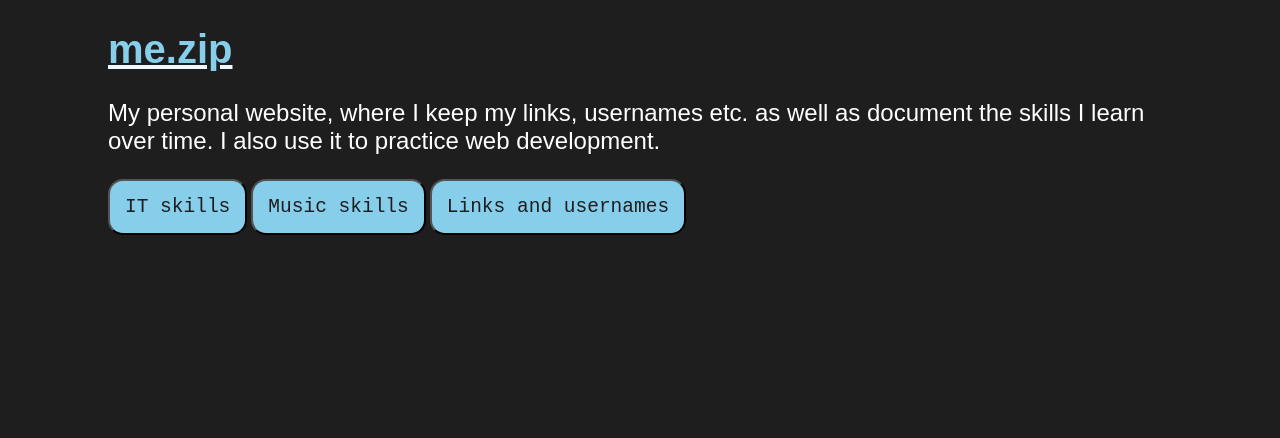
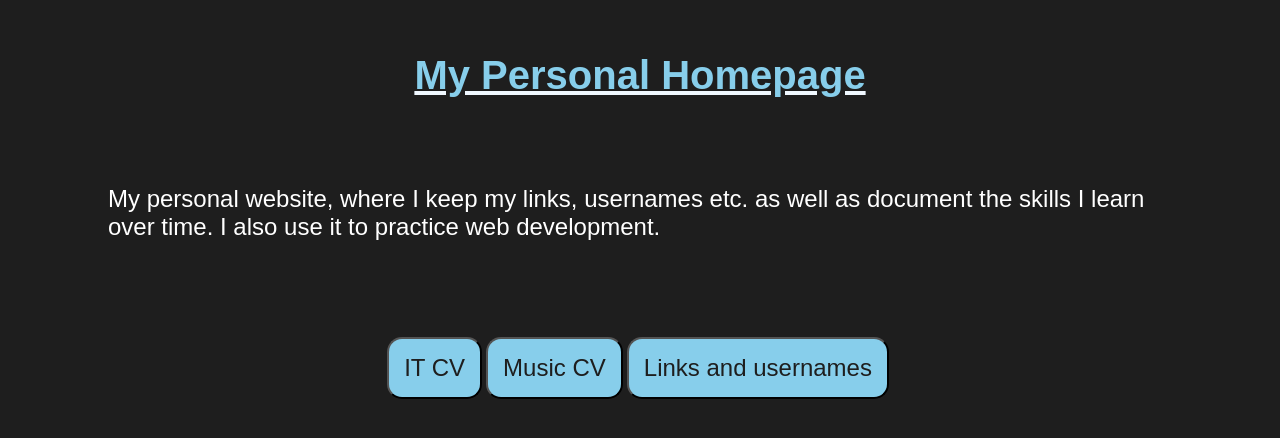
Before and after one commit to agarwal-madhava/personal-homepage, a plain HTML site: page index.html in a window 1280 px wide. Drawn offline with Linux system fonts and the light colour scheme.

Commit message:
small changes mostly looks and changing the name to personal_homepage

```diff
--- a/index.css
+++ b/index.css
@@ -17,13 +17,13 @@
 
     --link-text-color: antiquewhite;
 
-    --link-text-font: monospace;
+    --link-text-font: sans-serif;
 
     --button-color: skyblue;
 
     --button-font-color: rgb(30, 30, 30);
 
-    --button-font: monospace;
+    --button-font: sans-serif;
 
     --accent-color: aliceblue;
 }
@@ -80,7 +80,6 @@ details{
 a{
     color: var(--link-text-color);
     font-family: var(--link-text-font);
-    font-size: 1.5em;
     text-decoration: var(--accent-color) underline;
 }
 
@@ -112,6 +111,10 @@ button:active {
     margin-right: 100px;
 }
 
+.push-to-middle{
+    margin-left: 30%;
+}
+
 .unfinished{
     color: yellow;
     font-size: 5em;
--- a/index.html
+++ b/index.html
@@ -1,18 +1,23 @@
 <!DOCTYPE html>
 
 <head>
-    <title>me.zip - homepage</title>
+    <title>My Personal Homepage</title>
 
     <!--css-->
     <link rel="stylesheet" href="index.css">
 </head>
 
 <body>
-    <h1>me.zip</h1>
+    <br>
+    <h1 style="text-align: center;">My Personal Homepage</h1>
+    <br>
+    <br>
     <p>My personal website, where I keep my links, usernames etc. as well as document the skills I learn over time. I also use it to practice web development.</p>
-
-    <button class="has-left-margin" onclick="window.location.href='skills/IT/IT.html'">IT skills</button>
-    <button onclick="window.location.href='skills/music/music.html'">Music skills</button>
+    <br>
+    <br>
+    <br>
+    <br>
+    <button class="push-to-middle" onclick="window.location.href='skills/IT/IT.html'">IT CV</button>
+    <button onclick="window.location.href='skills/music/music.html'">Music CV</button>
     <button onclick="window.location.href='links.html'">Links and usernames</button>
-
 </html>
```
Also changed, not shown: skills/IT/IT.html (+1 -0 lines), skills/music/music.html (+1 -0 lines).
